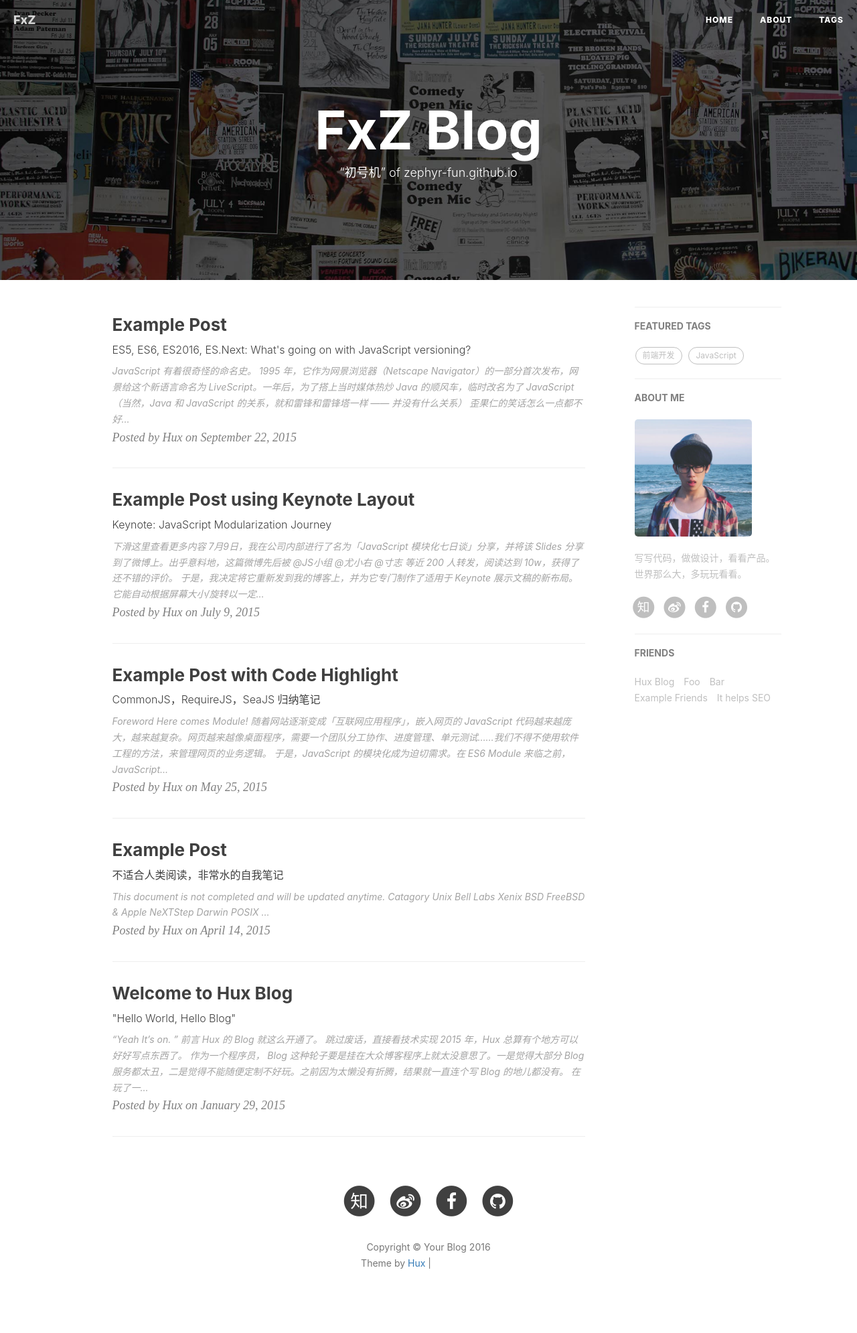
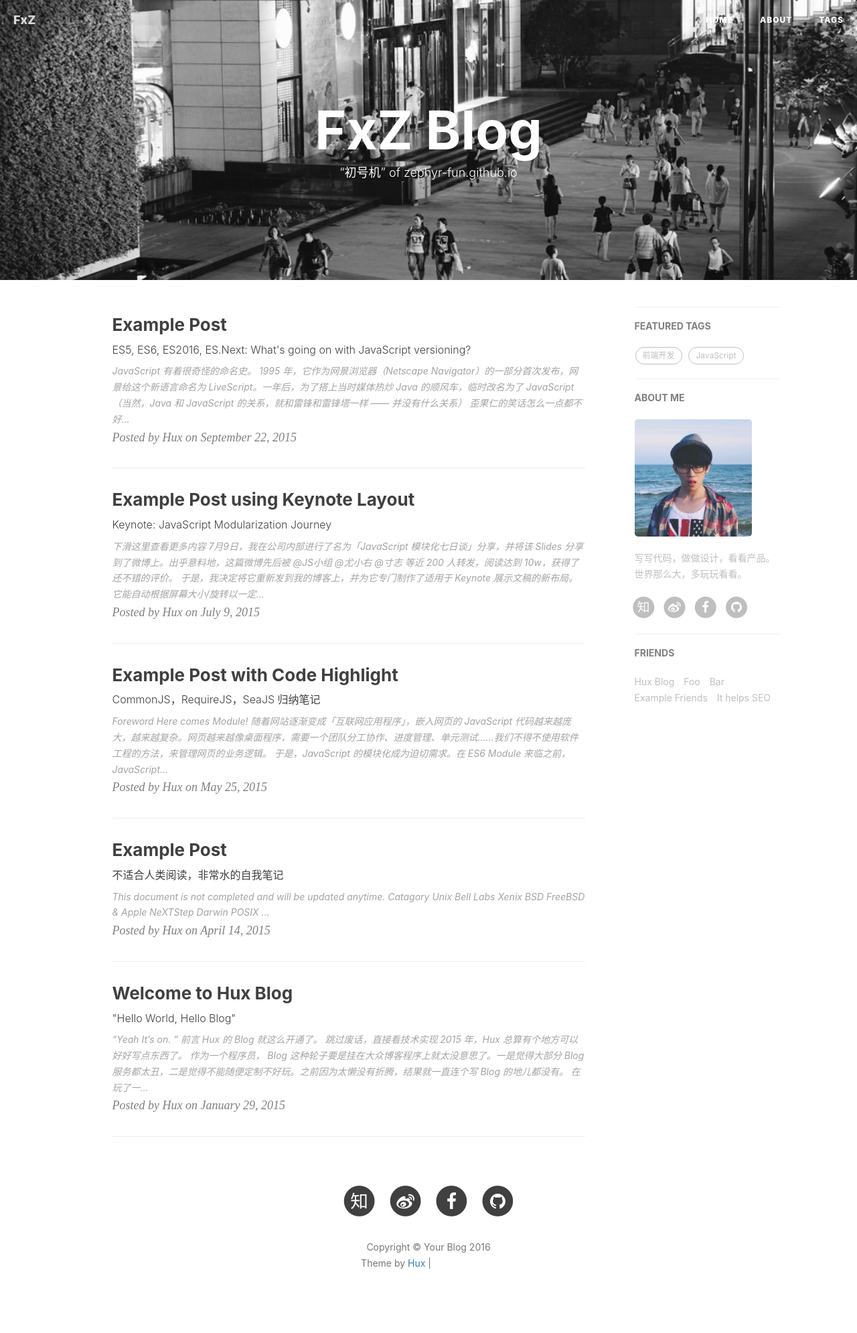
Before and after one commit to zephyr-fun/zephyr-fun.github.io, a Jekyll site: the page index.html, which Jekyll copies as it is, in a window 1280 px wide. Shown: the whole page at 67% size. Built offline with Jekyll 4.4.1, drawn with Linux system fonts in a browser that asks for light colours; nearby versions of some CDN libraries; comment, search, counter and statistics services are not loaded; grey boxes are pictures that could not be loaded.

Commit message:
fix home-bg

```diff
--- a/index.html
+++ b/index.html
@@ -134,7 +134,7 @@
 
 
     <!-- Page Header -->
-<header class="intro-header" style="background-image: url('/zephyr-fun.github.io/img/home-bg.jpg')"><!-- 首页的头的背景图片修改位置 -->
+<header class="intro-header" style="background-image: url('/zephyr-fun.github.io/img/people.jpg')"><!-- 首页的头的背景图片修改位置 -->
     <div class="container">
         <div class="row">
             <div class="col-lg-8 col-lg-offset-2 col-md-10 col-md-offset-1 ">
```
Also changed, not shown: img/burst.jpg (renamed from img/微信图片_20181017232723.jpg), img/hasuriver.jpg (renamed from img/微信图片_20181017232745.jpg), img/hasusky.jpg (added), img/people.jpg (renamed from img/微信图片_20181017232737.jpg), 1 other file.
